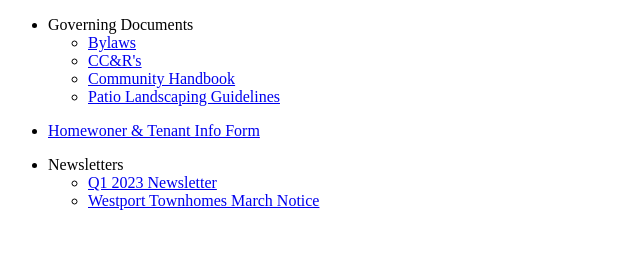
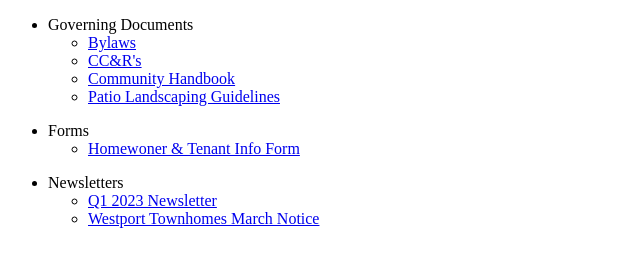
Before and after one commit to dmccraw/westport_hoa, a Gatsby site: page / in a window 1280 px wide. Shown: the whole page, without its empty margins (0-640 px from the left). Built offline with nearby package versions, Linux system fonts and the light colour scheme; Gatsby itself is replaced by a stand-in of ours.

Commit message:
update link

```diff
--- a/src/pages/index.js
+++ b/src/pages/index.js
@@ -29,9 +29,14 @@
       </ul>
       <ul>
         <li>
-          <Link to="/documents/Homewoner & Tenant Info Form.pdf">
-            Homewoner & Tenant Info Form
-          </Link>
+          Forms
+          <ul>
+            <li>
+              <Link to="/documents/Homewoner & Tenant Info Form.pdf">
+                Homewoner & Tenant Info Form
+              </Link>
+            </li>
+          </ul>
         </li>
       </ul>
       <ul>
```
